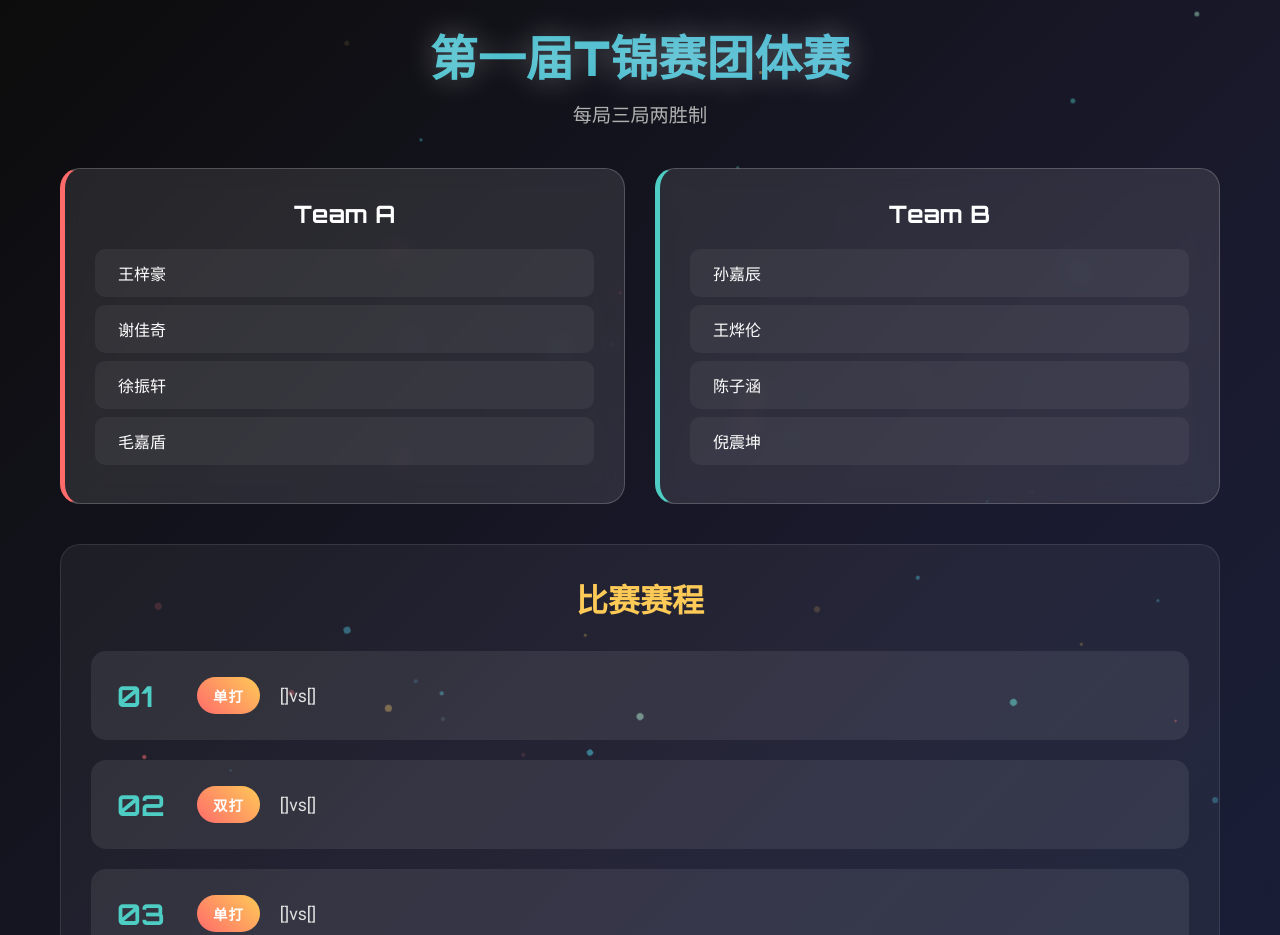
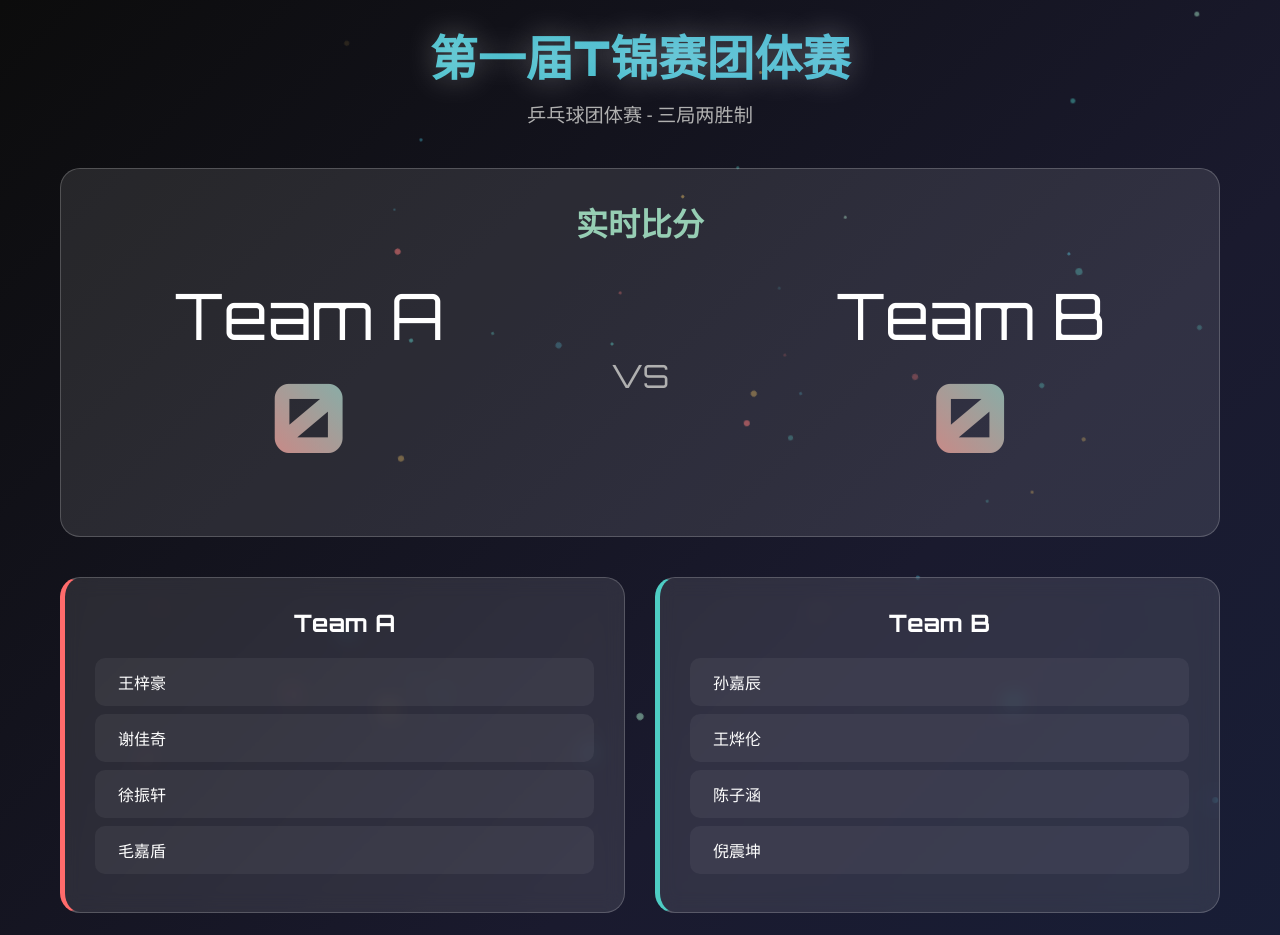
Before and after one commit to neizikou/TJS, a plain HTML site: page index.html in a window 1280 px wide. Shown: the top 935 px of the page. Drawn offline with Linux system fonts and the light colour scheme.

Commit message:
Update index.html

```diff
--- a/index.html
+++ b/index.html
@@ -310,7 +310,23 @@
         <!-- 头部 -->
         <div class="header">
             <h1 class="title">第一届T锦赛团体赛</h1>
-            <p class="subtitle">每局三局两胜制</p>
+            <p class="subtitle">乒乓球团体赛 - 三局两胜制</p>
+        </div>
+
+        <!-- 比分板 -->
+        <div class="scoreboard">
+            <h2 class="score-title">实时比分</h2>
+            <div class="score-display">
+                <div class="team-score">
+                    <div>Team A</div>
+                    <div class="score" id="scoreA">0</div>
+                </div>
+                <div class="vs">VS</div>
+                <div class="team-score">
+                    <div>Team B</div>
+                    <div class="score" id="scoreB">0</div>
+                </div>
+            </div>
         </div>
 
         <!-- 队伍信息 -->
@@ -378,22 +394,6 @@
                         <div class="match-type">单打</div>
                         <div class="match-desc">[]vs[]</div>
                     </div>
-                </div>
-            </div>
-        </div>
-
-        <!-- 比分板 -->
-        <div class="scoreboard">
-            <h2 class="score-title">实时比分</h2>
-            <div class="score-display">
-                <div class="team-score">
-                    <div>队伍A</div>
-                    <div class="score" id="scoreA">0</div>
-                </div>
-                <div class="vs">VS</div>
-                <div class="team-score">
-                    <div>队伍B</div>
-                    <div class="score" id="scoreB">0</div>
                 </div>
             </div>
         </div>
```
